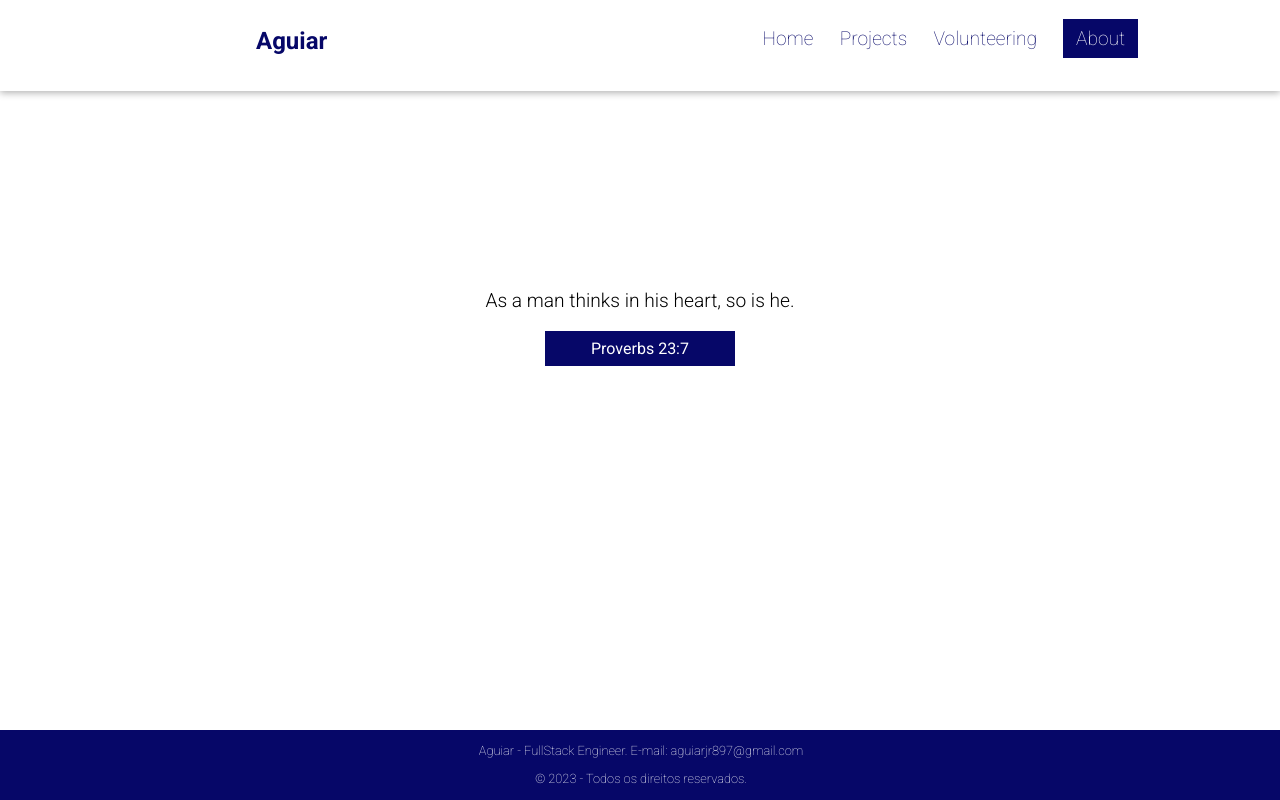
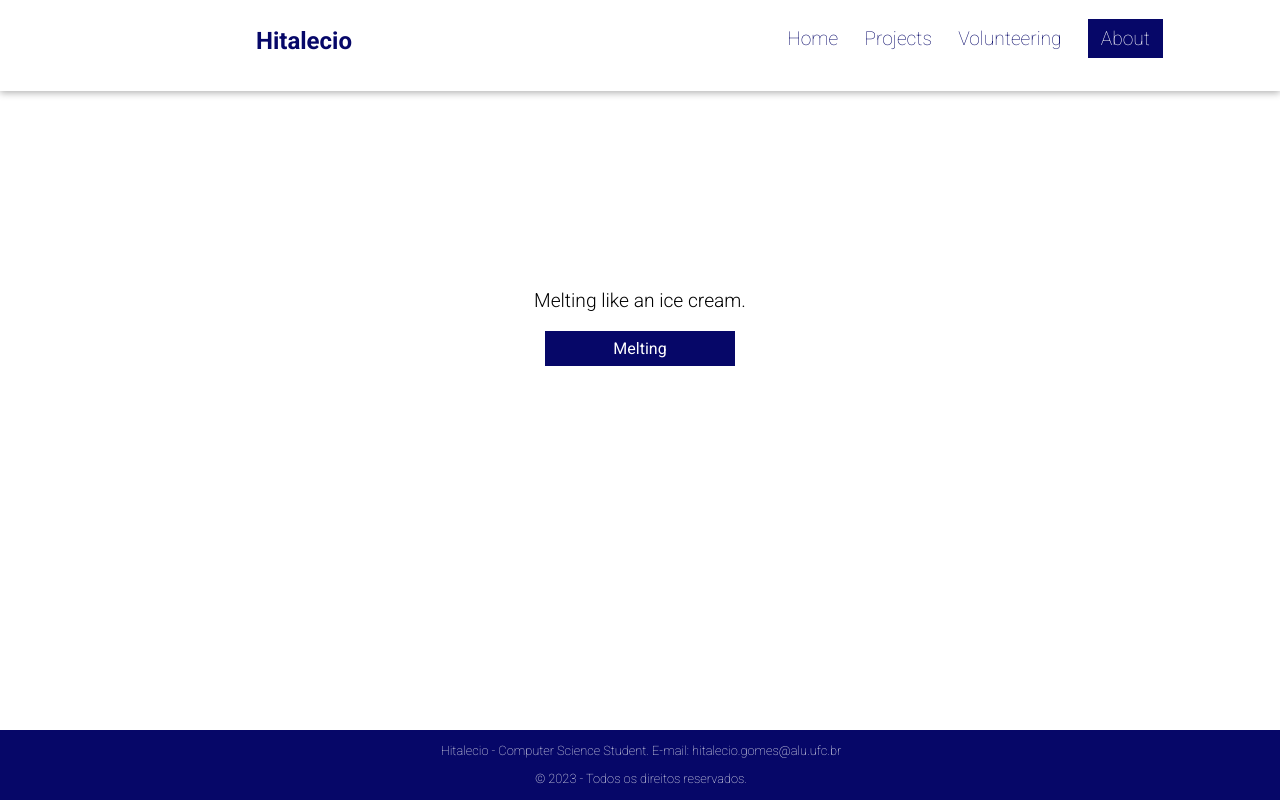
Before and after one commit to hitalecig/hitalecig.github.io, a plain HTML site: page about.html in a window 1280 px wide. Drawn offline with Linux system fonts and the light colour scheme.

Commit message:
added my informations

```diff
--- a/about.html
+++ b/about.html
@@ -5,7 +5,7 @@
     <meta charset="UTF-8">
     <meta http-equiv="X-UA-Compatible" content="IE=edge">
     <meta name="viewport" content="width=device-width, initial-scale=1.0">
-    <title>Aguiar</title>
+    <title>Hitalecio</title>
     <link rel="stylesheet" type="text/css" href="./index.css" media="screen" />
 
     <link rel="preconnect" href="https://fonts.googleapis.com">
@@ -18,7 +18,7 @@
 
 <body>
     <header>
-        <h1>Aguiar</h1>
+        <h1>Hitalecio</h1>
         <a href="#" class="menu-icon" onclick="toggleMenu()">&#9776;</a>
         <nav id="menu-h" class="menu-hide">
             <ul>
@@ -30,13 +30,13 @@
         </nav>
     </header>
     <section id="text-home-container">
-        <p id="text-home">As a man thinks in his heart, so is he.</p>
+        <p id="text-home">Melting like an ice cream.</p>
         <div id="proverb">
-            Proverbs 23:7
+            Melting
         </div>
     </section>
     <footer>
-        <p>Aguiar - FullStack Engineer. E-mail: aguiarjr897@gmail.com</p>
+        <p>Hitalecio - Computer Science Student. E-mail: hitalecio.gomes@alu.ufc.br</p>
         <p>&copy; 2023 - Todos os direitos reservados.</p>
     </footer>
 
```
